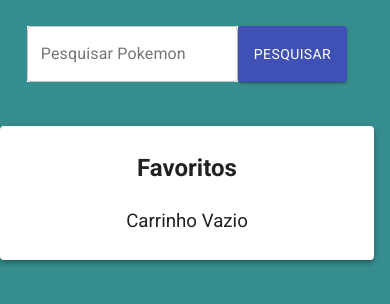
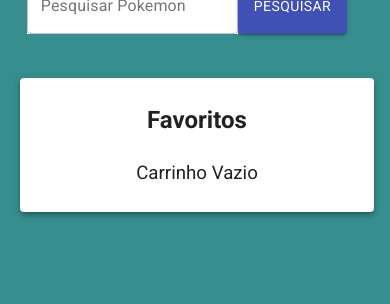
Before and after one commit to Nandolinhares/search-pokemon, a React app: page / in a window 390 px wide. Shown: the part 330-634 px from the top of the page. Built offline with nearby package versions, Linux system fonts and the light colour scheme.

Commit message:
feat: add media mobile css

```diff
--- a/src/presentation/App.tsx
+++ b/src/presentation/App.tsx
@@ -39,7 +39,7 @@
             <span>{state.mainError}</span>
           )}
         </Grid>
-        <Grid item xs={12} sm={4} md={4} lg={4} className={Styles.favorite}>
+        <Grid item xs={12} sm={12} md={4} lg={4} className={Styles.favorite}>
           <Favorite />
         </Grid>
       </Grid>
--- a/src/presentation/styles/global.scss
+++ b/src/presentation/styles/global.scss
@@ -22,10 +22,17 @@
 
     .logo {
       margin: 28px;
+      @media only screen and (max-width: 599px) {
+        width: 90%;
+      }
     }
   }
 
   .favorite {
     align-self: baseline;
+
+    @media only screen and (max-width: 599px) {
+      margin-left: 20px;
+    }
   }
 }
```
